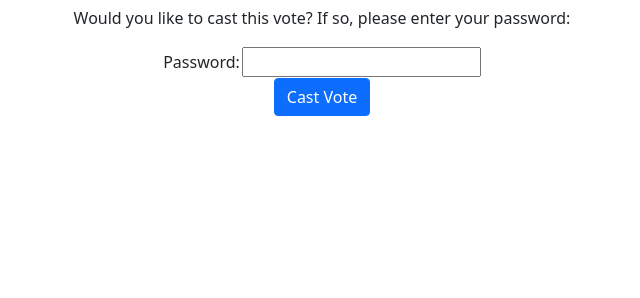
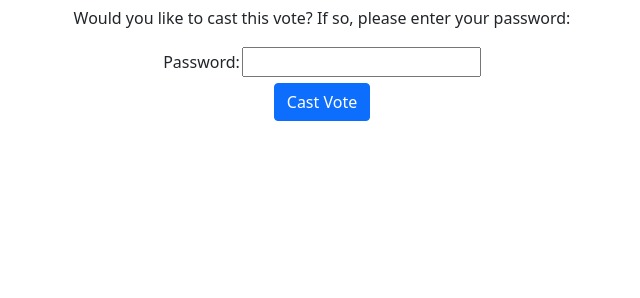
Before and after one commit to eigenkarmanetwork/discord-bot, a Python web app: template flask/templates/vote.html in a window 1280 px wide. Shown: the part 50-348 px from the top of the page, without its empty margins (318-958 px from the left). Run offline with Jinja, Linux system fonts and the light colour scheme; the template is opened without the code that fills it, so the values that code supplies are empty.

Commit message:
Added spacing to buttons

```diff
--- a/flask/templates/template.html
+++ b/flask/templates/template.html
@@ -1,8 +1,6 @@
 <!DOCTYPE html>
 <html lange="en">
     <head>
-        <meta charset="utf-8">
-        <title>Discord Bot Template</title>
         <meta name="viewport" content="width=device-width, initial-scale=1">
         <link href="https://cdn.jsdelivr.net/npm/bootstrap@5.1.3/dist/css/bootstrap.min.css" rel="stylesheet">
         <script src="https://cdn.jsdelivr.net/npm/bootstrap@5.1.3/dist/js/bootstrap.bundle.min.js"></script>
@@ -13,6 +11,9 @@
             table {
                 margin-left: auto;
                 margin-right: auto;
+            }
+            button {
+                margin: 5px;
             }
         </style>
     </head>
```
